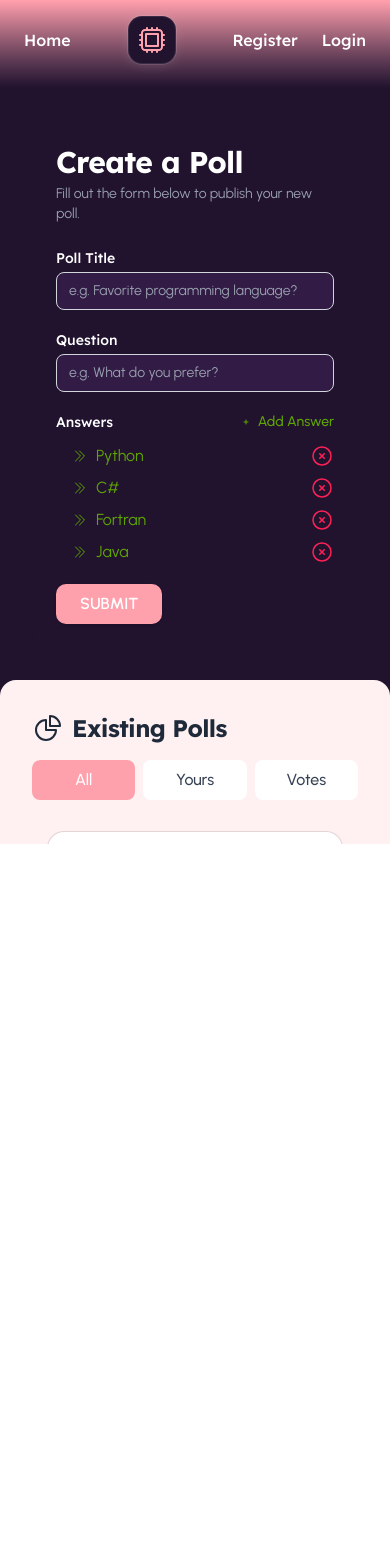
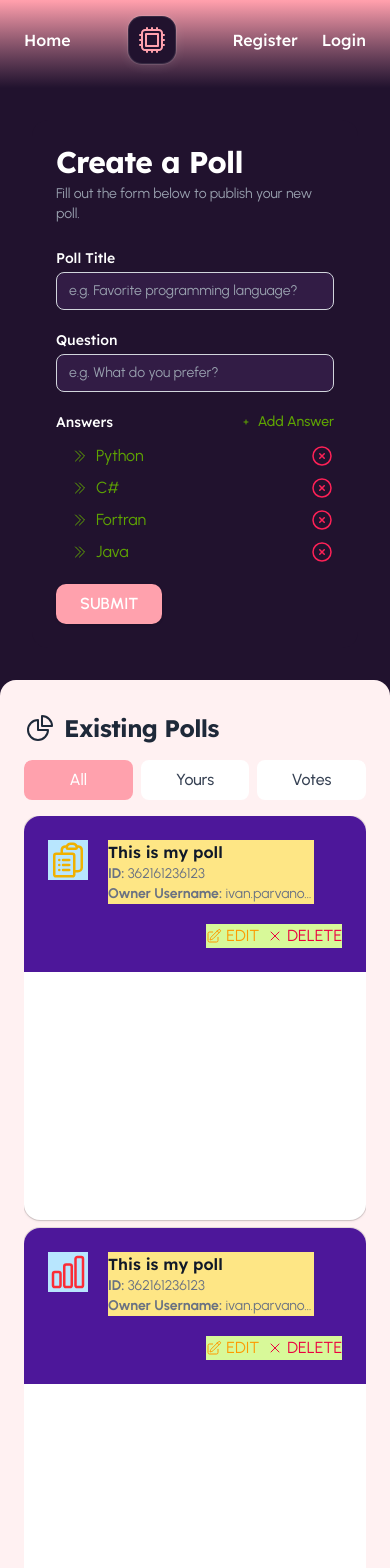
Before and after one commit to IvanParvanovski/PollsFrontendApp, a React (Vite) app: page /polls in a window 390 px wide. Shown: the top 1568 px of the page. Before the commit the page ends 844 px from the top, so only its background shows below. Built offline with nearby package versions, Linux system fonts and the light colour scheme.

Commit message:
installed gsap

```diff
--- a/package.json
+++ b/package.json
@@ -16,6 +16,7 @@
     "@tanstack/react-router": "^1.114.29",
     "class-variance-authority": "^0.7.1",
     "clsx": "^2.1.1",
+    "gsap": "^3.13.0",
     "lucide-react": "^0.486.0",
     "react": "^19.0.0",
     "react-dom": "^19.0.0",
--- a/src/components/ui/card.tsx
+++ b/src/components/ui/card.tsx
@@ -8,36 +8,73 @@ const colorMap: Record<string, string> = {
   yellow: "text-yellow-500",
 };
 
-function Card({ cardColor='blue', type='' }) {
-  const [showForm, setShowForm] = useState(false);
+function Card({ cardColor = "blue", type = "" }) {
   const colorClass = colorMap[cardColor] || "text-blue-500";
-
+  const [questionVisibility, setQuestionVisibility] = useState(false)
 
   return (
-    <div className="mx-auto max-w-2xl rounded-2xl bg-white p-6 shadow-sm ring-1 ring-black/10 transition-all duration-200 ease-in-out hover:shadow-md hover:bg-zinc-100 dark:bg-slate-800 dark:text-white dark:ring-white/10 dark:hover:bg-slate-700 dark:hover:shadow-md">
-      <div className="flex font-['Urbanist'] items-start gap-5">
+    <div className="mx-auto max-w-2xl transition-all duration-200 ease-in-out bg-white rounded-2xl overflow-hidden shadow-sm ring-1 ring-black/10 dark:bg-slate-800 dark:text-white dark:ring-white/10 dark:hover:bg-slate-700 dark:hover:shadow-md hover:shadow-md hover:bg-zinc-100 ">
+      <div onClick={() => setQuestionVisibility(!questionVisibility)} className="flex flex-row flex-wrap items-start font-['Urbanist'] gap-5 bg-violet-900 p-6">
         {/* Icon */}
-        <div className="shrink-0">
+        <div className="shrink-0 bg-sky-200">
           <PollIcon colorClass={`${colorClass}`} type={`${type}`} />
         </div>
 
         {/* Content */}
-        <div className="flex-1 space-y-2">
-          <div onClick={() => setShowForm(!showForm)} >
+        <div className="flex shrink-2 bg-amber-200 space-y-2 md:max-w-[60%] max-w-[70%]">
+          <div className="min-w-0 w-full">
             <h2 className="font-['Lexend'] text-md font-semibold text-gray-900 dark:text-white">
               This is my poll
             </h2>
             <p className="text-sm text-gray-500 dark:text-gray-600">
               <strong>ID:</strong> 362161236123
             </p>
-            <p className="text-sm text-gray-500 dark:text-gray-600">
-              <strong>Owner Username:</strong> osman
+            <p className="text-sm text-gray-500 dark:text-gray-600 truncate whitespace-nowrap overflow-hidden">
+              <strong>Owner Username:</strong> ivan.parvanovski347@gmail.commmmmmmmmmmm
             </p>
           </div>
+        </div>
 
+        {/* Controls */}
+        <div className="flex ml-auto items-end gap-2 bg-lime-200">
+          <div className="flex text-amber-500 items-center justify-center gap-1">
+            <svg
+              xmlns="http://www.w3.org/2000/svg"
+              fill="none"
+              viewBox="0 0 24 24"
+              strokeWidth={1.5}
+              stroke="currentColor"
+              className="size-4"
+            >
+              <path
+                strokeLinecap="round"
+                strokeLinejoin="round"
+                d="m16.862 4.487 1.687-1.688a1.875 1.875 0 1 1 2.652 2.652L10.582 16.07a4.5 4.5 0 0 1-1.897 1.13L6 18l.8-2.685a4.5 4.5 0 0 1 1.13-1.897l8.932-8.931Zm0 0L19.5 7.125M18 14v4.75A2.25 2.25 0 0 1 15.75 21H5.25A2.25 2.25 0 0 1 3 18.75V8.25A2.25 2.25 0 0 1 5.25 6H10"
+              />
+            </svg>
+            <p>EDIT</p>
+          </div>
+          <div className="flex text-rose-600 items-center gap-1">
+            <svg
+              xmlns="http://www.w3.org/2000/svg"
+              fill="none"
+              viewBox="0 0 24 24"
+              strokeWidth={1.5}
+              stroke="currentColor"
+              className="size-4"
+            >
+              <path
+                strokeLinecap="round"
+                strokeLinejoin="round"
+                d="M6 18 18 6M6 6l12 12"
+              />
+            </svg>
+            <p>DELETE</p>
+          </div>
+        </div>
+      </div>
       {/* Question & Form */}
-          {showForm && (
-            <div className="space-y-4 pt-2 font-['Lexend']">
+      <div className={`space-y-4 p-6 pt-2 font-['Lexend'] transition-opacity duration-300 ${questionVisibility ? "opacity-100" : "opacity-0"} bg-red-200`}>
         <p className="text-base font-medium font-['Lexend']">
           Which of these cars do you like the most?
         </p>
@@ -101,25 +138,6 @@ function Card({ cardColor='blue', type='' }) {
           </button>
         </form>
       </div>
-          )}
-        </div>
-
-        {/* Controls */}
-        <div className="flex gap-2">
-          <div className="flex text-amber-500 items-center justify-center gap-1">
-            <svg xmlns="http://www.w3.org/2000/svg" fill="none" viewBox="0 0 24 24" strokeWidth={1.5} stroke="currentColor" className="size-4">
-             <path strokeLinecap="round" strokeLinejoin="round" d="m16.862 4.487 1.687-1.688a1.875 1.875 0 1 1 2.652 2.652L10.582 16.07a4.5 4.5 0 0 1-1.897 1.13L6 18l.8-2.685a4.5 4.5 0 0 1 1.13-1.897l8.932-8.931Zm0 0L19.5 7.125M18 14v4.75A2.25 2.25 0 0 1 15.75 21H5.25A2.25 2.25 0 0 1 3 18.75V8.25A2.25 2.25 0 0 1 5.25 6H10" />
-            </svg>
-            <p>EDIT</p>
-          </div>
-          <div className="flex text-rose-600 items-center gap-1">
-            <svg xmlns="http://www.w3.org/2000/svg" fill="none" viewBox="0 0 24 24" strokeWidth={1.5} stroke="currentColor" className="size-4">
-              <path strokeLinecap="round" strokeLinejoin="round" d="M6 18 18 6M6 6l12 12" />
-            </svg>
-            <p>DELETE</p>
-          </div>
-        </div>
-      </div>
     </div>
   );
 }
--- a/src/components/ui/existing-polls.tsx
+++ b/src/components/ui/existing-polls.tsx
@@ -48,7 +48,7 @@ export function ExistingPolls() {
             </div>
           </div>
 
-          <div className=" space-y-2 p-4 overflow-y-auto flex-1">
+          <div className=" space-y-2 md:p-4 overflow-y-auto flex-1">
             <Card type="document" cardColor={"yellow"} />
             <Card type="bar" cardColor={"red"} />
             <Card type="zap" cardColor={"green"} />
--- a/src/routes/polls.tsx
+++ b/src/routes/polls.tsx
@@ -13,11 +13,11 @@ function PollsComponent() {
     <div className="h-screen flex flex-col font-['Urbanist']">
       <Navbar />
 
-      <div className="bg-[var(--color-midnight)] flex flex-1 overflow-hidden flex-col md:flex-row">
+      <div className="bg-[var(--color-midnight)] flex flex-col md:flex-1 md:overflow-hidden md:flex-row">
         <div className="flex w-full md:w-1/2 justify-center items-start p-8">
           <CreateForm />
         </div>
-        <div className="w-full md:w-1/2 rounded-tl-2xl rounded-tr-2xl  md:rounded-tl-2xl bg-rose-50 flex flex-col px-8 pt-8">
+        <div className="w-full md:w-1/2 rounded-tl-2xl rounded-tr-2xl  md:rounded-tl-2xl bg-rose-50 flex flex-col px-6 md:px-8 pt-8">
           <ExistingPolls/>
         </div>
       </div>
```
Also changed, not shown: 1 other file (tests, documents, lock files or other folders). Lines whose indentation alone changed are shown as unchanged.
